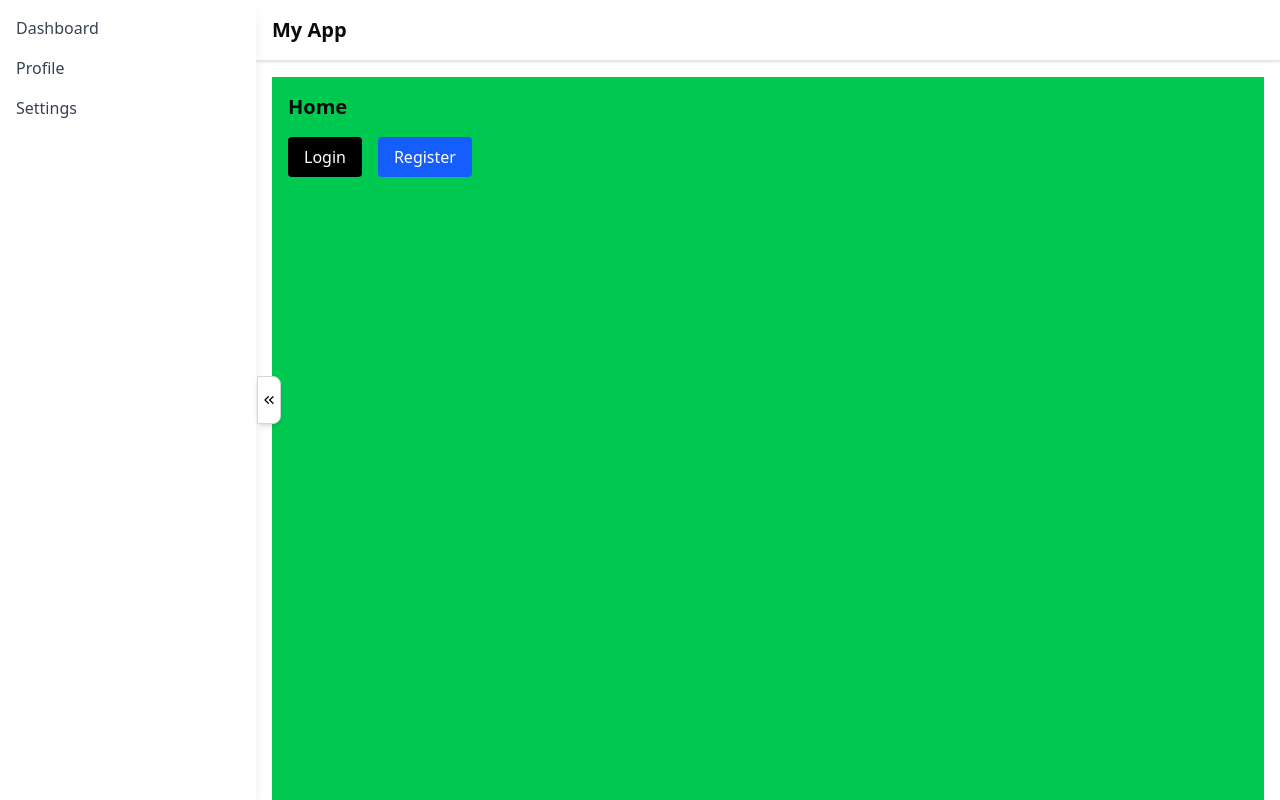
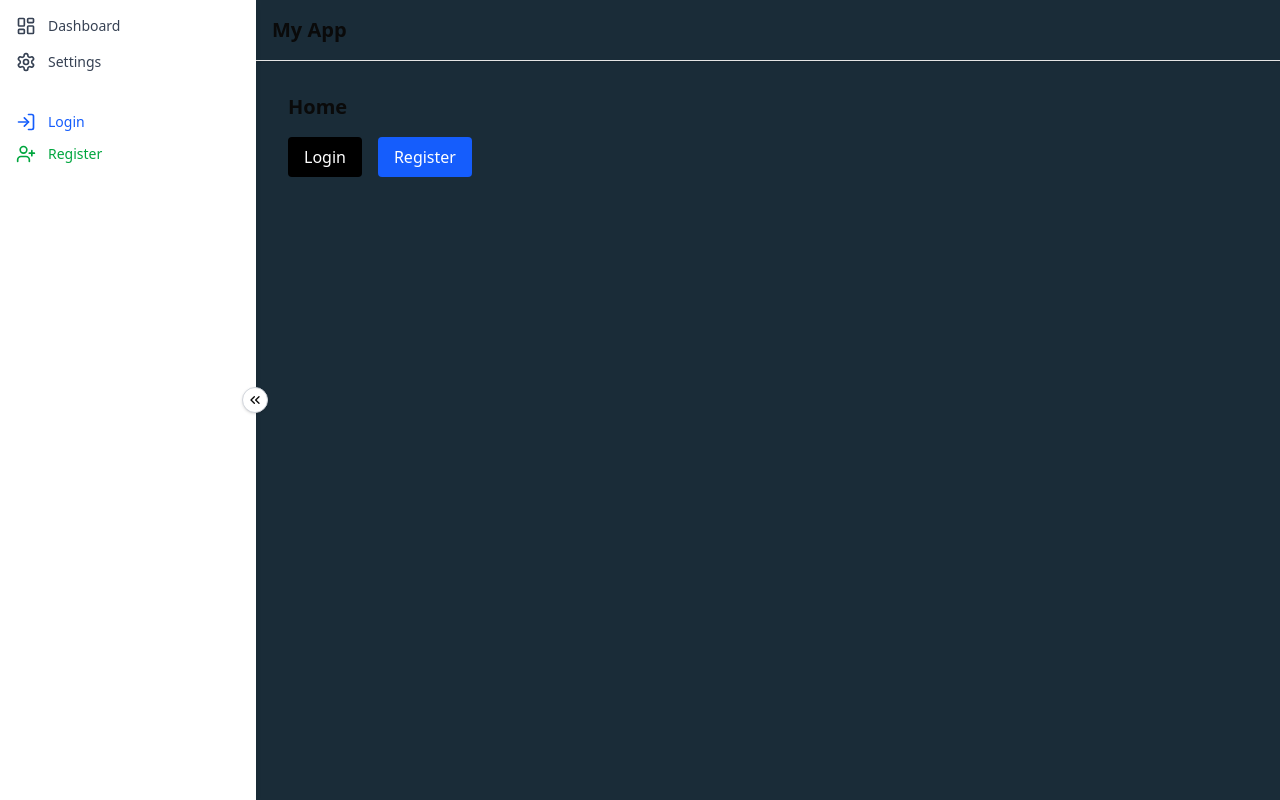
Before and after one commit to Yashh1524/Gambles, a React (Vite) app in the folder client/: page / in a window 1280 px wide. Built offline with nearby package versions, Linux system fonts and the light colour scheme; no server answers.

Commit message:
fix layout

```diff
--- a/client/src/App.jsx
+++ b/client/src/App.jsx
@@ -1,16 +1,37 @@
-import { useState } from 'react';
+import { useEffect, useState } from 'react';
 import { Outlet } from 'react-router-dom';
 import Navbar from './components/Navbar';
 import Sidebar from './components/Sidebar';
+import MenuForSmAndMd from './components/MenuForSmAndMd';
+import api from './utils/api';
 
 function App() {
-  const [isSidebarOpen, setIsSidebarOpen] = useState(true); // Sidebar open by default
+  const [isSidebarOpen, setIsSidebarOpen] = useState(false); // For sm/md
+  const [user, setUser] = useState(null);
+  const [loading, setLoading] = useState(true);
+
+  useEffect(() => {
+    const fetchUserDetails = async () => {
+      try {
+        const res = await api.get("/api/user/my-details", { withCredentials: true });
+        setUser(res.data.data);
+      } catch (error) {
+        console.error("Failed to fetch user:", error);
+      } finally {
+        setLoading(false);
+      }
+    };
+    fetchUserDetails();
+  }, []);
+
+  if (loading) return <div className="p-4">Loading...</div>;
 
   return (
     <div className="flex h-screen overflow-hidden">
-      <Sidebar isOpen={isSidebarOpen} setIsOpen={setIsSidebarOpen} />
-      <div className="flex flex-col flex-1">
-        <Navbar setIsSidebarOpen={setIsSidebarOpen} />
+      <MenuForSmAndMd isOpen={isSidebarOpen} setIsOpen={setIsSidebarOpen} user={user} />
+      <Sidebar user={user}/>
+      <div className="flex flex-col flex-1 bg-[#1A2C38]">
+        <Navbar setIsSidebarOpen={setIsSidebarOpen} user={user} />
         <main className="flex-1 overflow-y-auto p-4">
           <Outlet />
         </main>
--- /dev/null
+++ b/client/src/components/MenuForSmAndMd.jsx
@@ -0,0 +1,75 @@
+"use client";
+
+import { X, LayoutDashboard, User, Settings, LogIn, UserPlus } from "lucide-react";
+import { useNavigate } from "react-router-dom";
+
+function MenuForSmAndMd({ isOpen, setIsOpen, user }) {
+    const navigate = useNavigate();
+
+    if (!isOpen) return null;
+
+    return (
+        <div className="fixed inset-0 z-50 bg-black/40 flex">
+            <div className="w-64 bg-white p-4 shadow h-full flex flex-col">
+                {/* Header */}
+                <div className="flex justify-between items-center mb-6">
+                    <h2 className="text-xl font-bold">Menu</h2>
+                    <button onClick={() => setIsOpen(false)}>
+                        <X className="h-6 w-6" />
+                    </button>
+                </div>
+
+                {/* Navigation */}
+                <nav className="space-y-4 flex-1">
+                    <a href="#" className="flex items-center gap-3 text-gray-700 hover:text-black transition-colors">
+                        <LayoutDashboard className="w-5 h-5" />
+                        <span className="text-sm">Dashboard</span>
+                    </a>
+                    {user && (
+                        <a href="#" className="flex items-center gap-3 text-gray-700 hover:text-black transition-colors">
+                            <User className="w-5 h-5" />
+                            <span className="text-sm">Profile</span>
+                        </a>
+                    )}
+                    <a href="#" className="flex items-center gap-3 text-gray-700 hover:text-black transition-colors">
+                        <Settings className="w-5 h-5" />
+                        <span className="text-sm">Settings</span>
+                    </a>
+                </nav>
+
+                {/* Auth Buttons */}
+                {!user ? (
+                    <div className="flex flex-col space-y-3 mt-6">
+                        <button
+                            onClick={() => {
+                                navigate("/login");
+                                setIsOpen(false);
+                            }}
+                            className="flex items-center gap-3 px-3 py-2 bg-blue-600 hover:bg-blue-700 text-white rounded transition-colors"
+                        >
+                            <LogIn className="w-4 h-4" />
+                            <span className="text-sm">Login</span>
+                        </button>
+                        <button
+                            onClick={() => {
+                                navigate("/register");
+                                setIsOpen(false);
+                            }}
+                            className="flex items-center gap-3 px-3 py-2 bg-green-600 hover:bg-green-700 text-white rounded transition-colors"
+                        >
+                            <UserPlus className="w-4 h-4" />
+                            <span className="text-sm">Register</span>
+                        </button>
+                    </div>
+                ) : (
+                    <p className="mt-6 text-sm text-gray-600">Hi, {user.name}</p>
+                )}
+            </div>
+
+            {/* Click outside to close */}
+            <div className="flex-1" onClick={() => setIsOpen(false)}></div>
+        </div>
+    );
+}
+
+export default MenuForSmAndMd;
--- a/client/src/components/Navbar.jsx
+++ b/client/src/components/Navbar.jsx
@@ -1,16 +1,34 @@
 import { Menu } from 'lucide-react';
+import { useNavigate } from 'react-router-dom';
 
-function Navbar({ setIsSidebarOpen }) {
+function Navbar({ setIsSidebarOpen, user }) {
+    const navigate = useNavigate();
+
     return (
         <div className="flex items-center justify-between p-4 border-b shadow-sm">
-            {/* Hamburger for small screens */}
-            <button
-                className="lg:hidden"
-                onClick={() => setIsSidebarOpen(prev => !prev)}
-            >
+            <button className="lg:hidden" onClick={() => setIsSidebarOpen(prev => !prev)}>
                 <Menu className="h-6 w-6" />
             </button>
             <h1 className="text-xl font-semibold">My App</h1>
+
+            {!user && (
+                <div className="space-x-2 lg:hidden">
+                    <button
+                        onClick={() => navigate("/login")}
+                        className="px-3 py-1 text-sm bg-black text-white rounded hover:bg-gray-800"
+                    >
+                        Login
+                    </button>
+                    <button
+                        onClick={() => navigate("/register")}
+                        className="px-3 py-1 text-sm bg-blue-600 text-white rounded hover:bg-blue-700"
+                    >
+                        Register
+                    </button>
+                </div>
+            )}
+
+            {user && <p className="text-gray-600 lg:hidden">Hi, {user.name}</p>}
         </div>
     );
 }
--- a/client/src/components/Sidebar.jsx
+++ b/client/src/components/Sidebar.jsx
@@ -1,52 +1,73 @@
-import { X, ChevronsLeft, ChevronsRight } from 'lucide-react';
+"use client";
 
-function Sidebar({ isOpen, setIsOpen }) {
-    const sidebarClasses = `
-    bg-white h-full shadow-lg transition-all duration-300
-    ${isOpen ? 'w-64' : 'w-0'}
-    fixed top-0 left-0 z-50 transform lg:relative lg:z-auto
-    ${isOpen ? 'translate-x-0' : '-translate-x-full lg:translate-x-0'}
-  `;
+import { useState } from "react";
+import {
+    ChevronsLeft,
+    ChevronsRight,
+    LayoutDashboard,
+    User,
+    Settings,
+    LogIn,
+    UserPlus,
+} from "lucide-react";
+
+export default function Sidebar({ user }) {
+    const [isDesktopOpen, setIsDesktopOpen] = useState(true); // Only for lg+
 
     return (
-        <>
-            {/* Overlay for small screens */}
-            <div
-                className={`fixed inset-0 bg-black bg-opacity-40 z-40 lg:hidden transition-opacity ${isOpen ? 'opacity-100' : 'opacity-0 pointer-events-none'
-                    }`}
-                onClick={() => setIsOpen(false)}
-            ></div>
+        <aside
+            className={`hidden lg:flex flex-col bg-white h-full shadow-md transition-all duration-300
+            ${isDesktopOpen ? "w-64" : "w-16"} relative`}
+        >
+            <nav className="flex-1 p-4 space-y-4">
+                {/* Dashboard */}
+                <a href="#" className="flex items-center gap-3 text-gray-700 hover:text-black transition-colors">
+                    <LayoutDashboard className="w-5 h-5" />
+                    {isDesktopOpen && <span className="text-sm">Dashboard</span>}
+                </a>
 
-            {/* Sidebar */}
-            <aside className={sidebarClasses}>
-                {/* Mobile close button */}
-                <div className="flex items-center justify-between p-4 border-b lg:hidden">
-                    <span className="font-bold text-lg">Menu</span>
-                    <button onClick={() => setIsOpen(false)}>
-                        <X className="h-5 w-5" />
-                    </button>
-                </div>
-
-                {/* Sidebar content */}
-                {isOpen && (
-                    <nav className="p-4 space-y-4">
-                        <a href="#" className="block text-gray-700 hover:text-black">Dashboard</a>
-                        <a href="#" className="block text-gray-700 hover:text-black">Profile</a>
-                        <a href="#" className="block text-gray-700 hover:text-black">Settings</a>
-                    </nav>
+                {/* Show Profile only if user is logged in */}
+                {user && (
+                    <a href="#" className="flex items-center gap-3 text-gray-700 hover:text-black transition-colors">
+                        <User className="w-5 h-5" />
+                        {isDesktopOpen && <span className="text-sm">Profile</span>}
+                    </a>
                 )}
 
-                {/* Toggle button on right border (large screens only) */}
-                <button
-                    onClick={() => setIsOpen((prev) => !prev)}
-                    className="hidden lg:flex items-center justify-center absolute top-1/2 right-[-25px] transform -translate-y-1/2 w-6 h-12 bg-white border border-gray-300 rounded-r-md shadow-md z-50"
-                >
-                    {isOpen ? <ChevronsLeft className="h-4 w-4" /> : <ChevronsRight className="h-4 w-4" />}
-                </button>
-            </aside>
-        </>
+                {/* Settings */}
+                <a href="#" className="flex items-center gap-3 text-gray-700 hover:text-black transition-colors">
+                    <Settings className="w-5 h-5" />
+                    {isDesktopOpen && <span className="text-sm">Settings</span>}
+                </a>
+
+                {/* If user is not logged in: show Login/Register vertically */}
+                {!user && (
+                    <div className="flex flex-col space-y-3 pt-6">
+                        <a
+                            href="/login"
+                            className="flex items-center gap-3 text-blue-600 hover:text-blue-800 transition-colors"
+                        >
+                            <LogIn className="w-5 h-5" />
+                            {isDesktopOpen && <span className="text-sm">Login</span>}
+                        </a>
+                        <a
+                            href="/register"
+                            className="flex items-center gap-3 text-green-600 hover:text-green-800 transition-colors"
+                        >
+                            <UserPlus className="w-5 h-5" />
+                            {isDesktopOpen && <span className="text-sm">Register</span>}
+                        </a>
+                    </div>
+                )}
+            </nav>
+
+            {/* Toggle button */}
+            <button
+                onClick={() => setIsDesktopOpen(prev => !prev)}
+                className="absolute top-1/2 right-[-12px] transform -translate-y-1/2 bg-white border border-gray-300 rounded-full shadow p-1 z-50"
+            >
+                {isDesktopOpen ? <ChevronsLeft className="h-4 w-4" /> : <ChevronsRight className="h-4 w-4" />}
+            </button>
+        </aside>
     );
 }
-
-
-export default Sidebar;
--- a/client/src/pages/Home.jsx
+++ b/client/src/pages/Home.jsx
@@ -24,7 +24,7 @@ const Home = () => {
     }, []);
 
     return (
-        <div className="bg-green-500 p-4 min-h-screen">
+        <div className="p-4 min-h-screen">
             <h1 className="text-xl font-semibold mb-4">Home</h1>
             {loading ? (
                 <p>Loading user details...</p>
```
